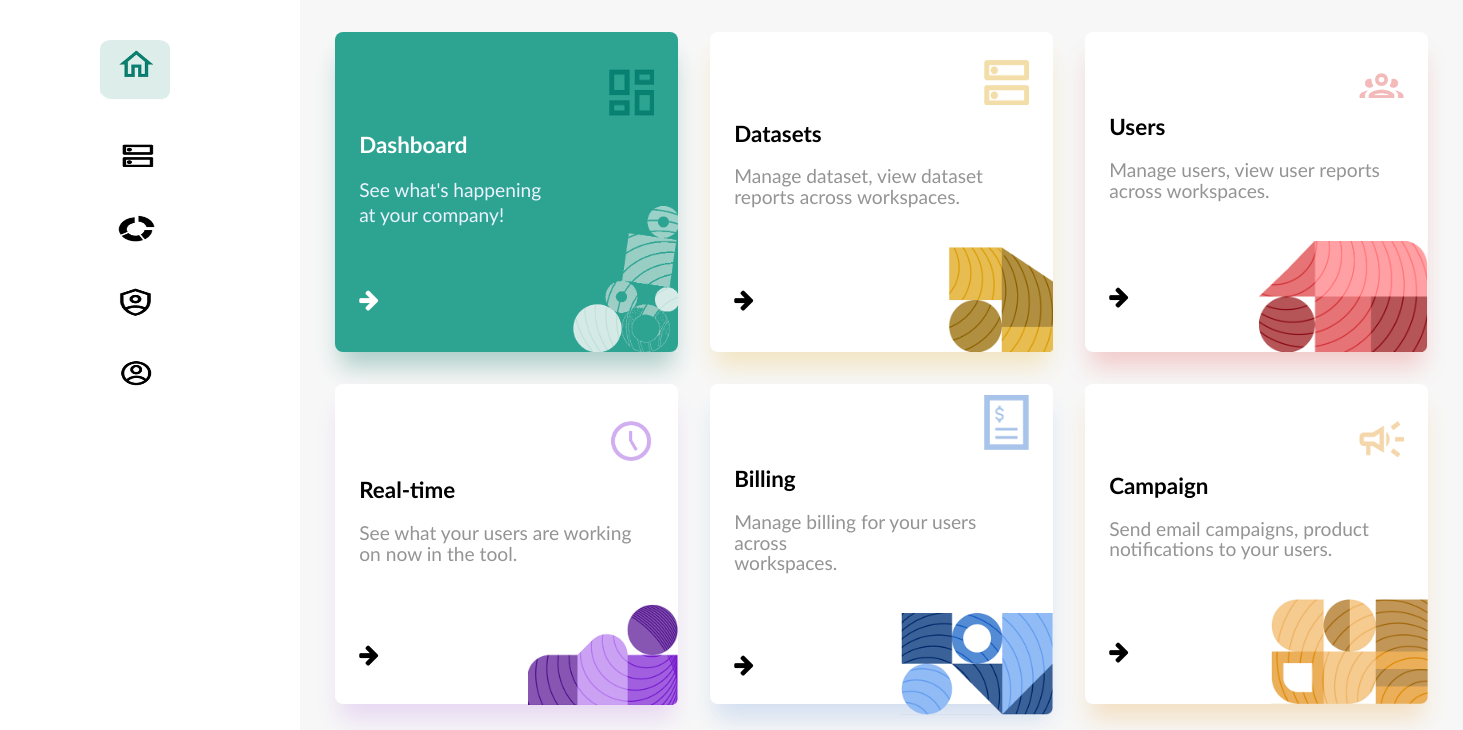
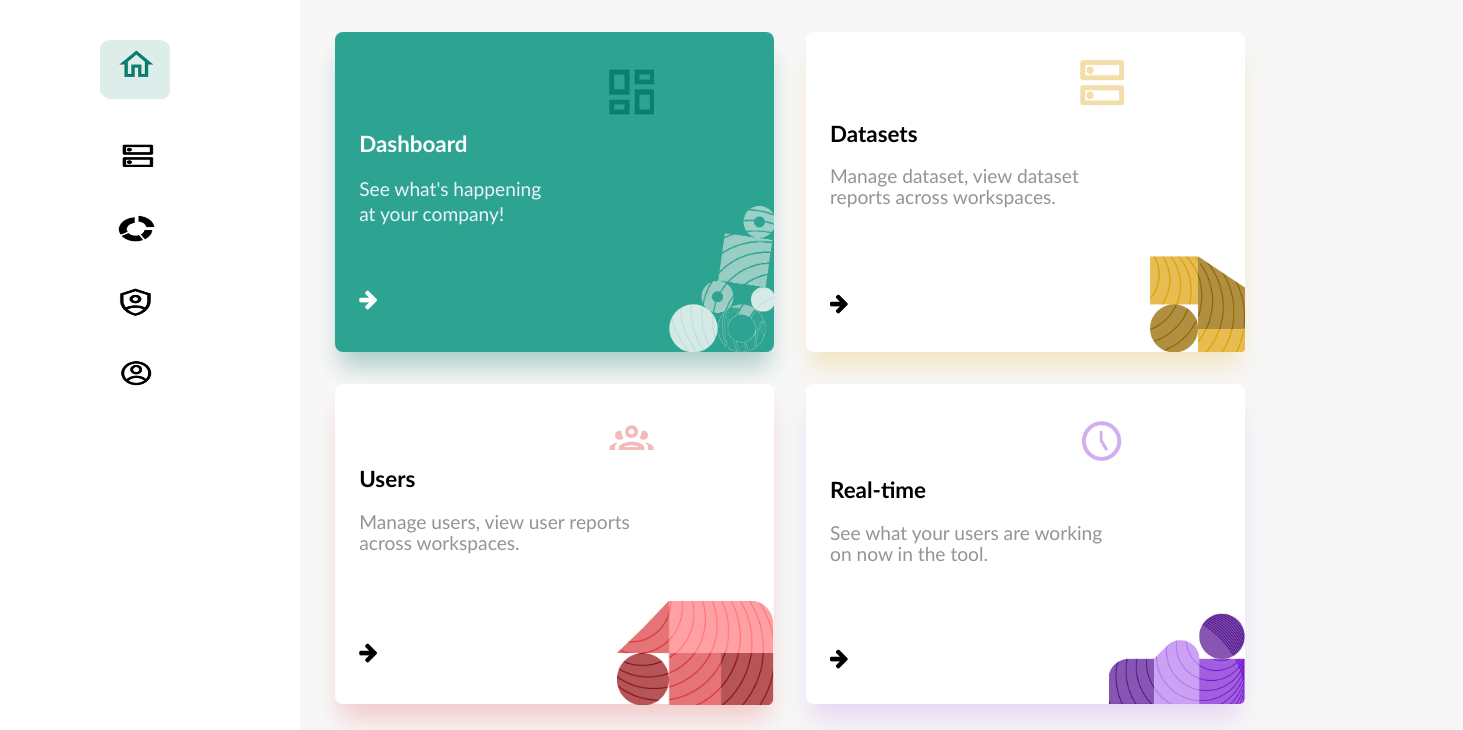
Before and after one commit to vitaliju/bit-home-navigation-exploration, a website: page index.html in a window 1280 px wide. Shown: the part 210-940 px from the top of the page, 1463 px wide, since content can reach past the window. Drawn offline with Linux system fonts and the light colour scheme.

Commit message:
some file change

```diff
--- a/css/header.css
+++ b/css/header.css
@@ -2,3 +2,6 @@
     display: flex;
     padding: 40px;
 }
+.headerText {
+    font-size: 50px;
+}
--- a/css/main.css
+++ b/css/main.css
@@ -3,7 +3,7 @@
 }
 .container {
     display: grid;
-    grid-template-columns: 1fr 1fr 1fr;
+    grid-template-columns: repeat(auto-fit, minmax(18.75rem, 1fr));
     align-items: start;
     align-content: start;
     padding: 2.2rem 2.2rem;
@@ -30,10 +30,12 @@ p {
     width: 100%;
 }
 .homeContainer > .title {
+    display: flex;
     font-size: 1.4rem;
     color: #fff;
 }
 .homeContainer > .text {
+    display: flex;
     font-size: 1.2rem;
     line-height: 1.3em;
     margin-top: 0.3rem;
@@ -45,50 +47,50 @@ p {
     justify-content: space-between;
 }
 .flexForIcon {
-    width: 45px;
-    margin-left: 250px;
+    width: 2.8rem;
+    margin-left: 15.6rem;
 }
 .board-icon {
-    margin-top: 37px;
+    margin-top: 2.3rem;
 }
 .bottom > .dashboard {
     width: 105px;
-    margin-right: -24px;
-    margin-top: -44px;
+    margin-right: -1.5rem;
+    margin-top: -2.7rem;
 }
 .board-icon2 {
-    margin-top: 28px;
+    margin-top: 1.75rem;
 }
 .bottom2 {
-    margin-right: -24px;
-    padding-top: 20px;
+    margin-right: -1.5rem;
+    padding-top: 1.8rem;
 }
 .bottom2 > .data {
-    width: 105px;
+    width: 6rem;
 }
 .board-icon3 {
-    margin-top: 41px;
+    margin-top: 2.56rem;
 }
 .bottom2 > .users {
-    width: 169px;
+    width: 9.8rem;
 }
 
 .bottom2 > .real-time {
-    width: 150px;
+    width: 8.5rem;
 }
 .board-icon5 {
-    margin-top: 20px;
+    margin-top: 1.2rem;
 }
 .bottom2 > .billing {
-    width: 152px;
+    width: 8.8rem;
 }
 
 .bottom2 > .campaigns {
-    width: 157px;
+    width: 9.1rem;
 }
 .fa {
     color: black;
-    font-size: 23px;
+    font-size: 1.35rem;
 }
 .fa:hover {
     cursor: pointer;
--- a/index.html
+++ b/index.html
@@ -22,7 +22,7 @@
     </aside>
     <main>
         <header class="main-header">
-            <h1 style="font-size: 50px;">Good Morning, Mallik! </h1>
+            <h1 class="headerText">Good Morning, Mallik! </h1>
         </header>
         <div class="container">
             <div class="homeContainer" style="background-color: #2DA492; box-shadow: rgba(174, 206, 201) 0px 20px 25px -5px;">
```
